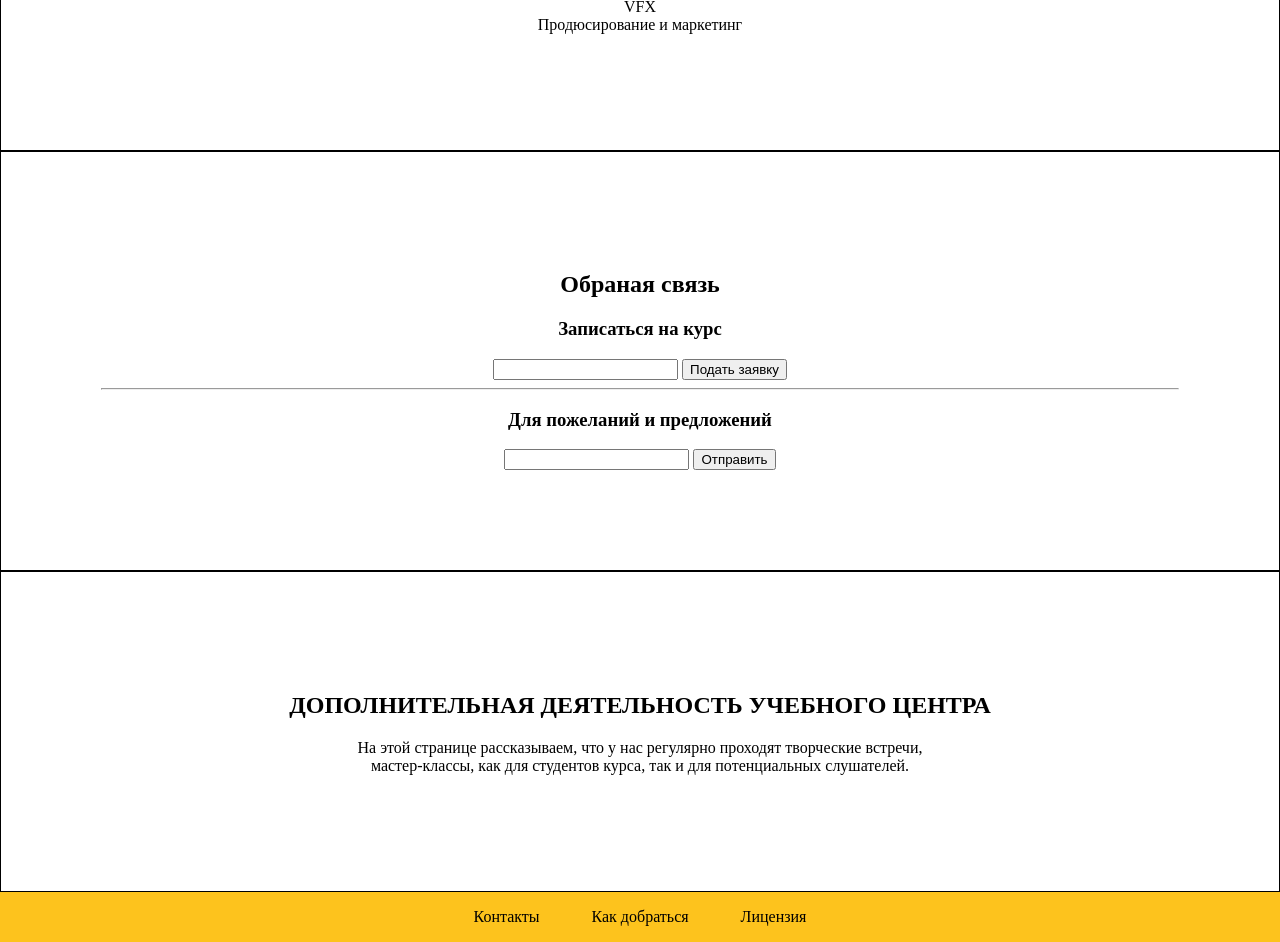
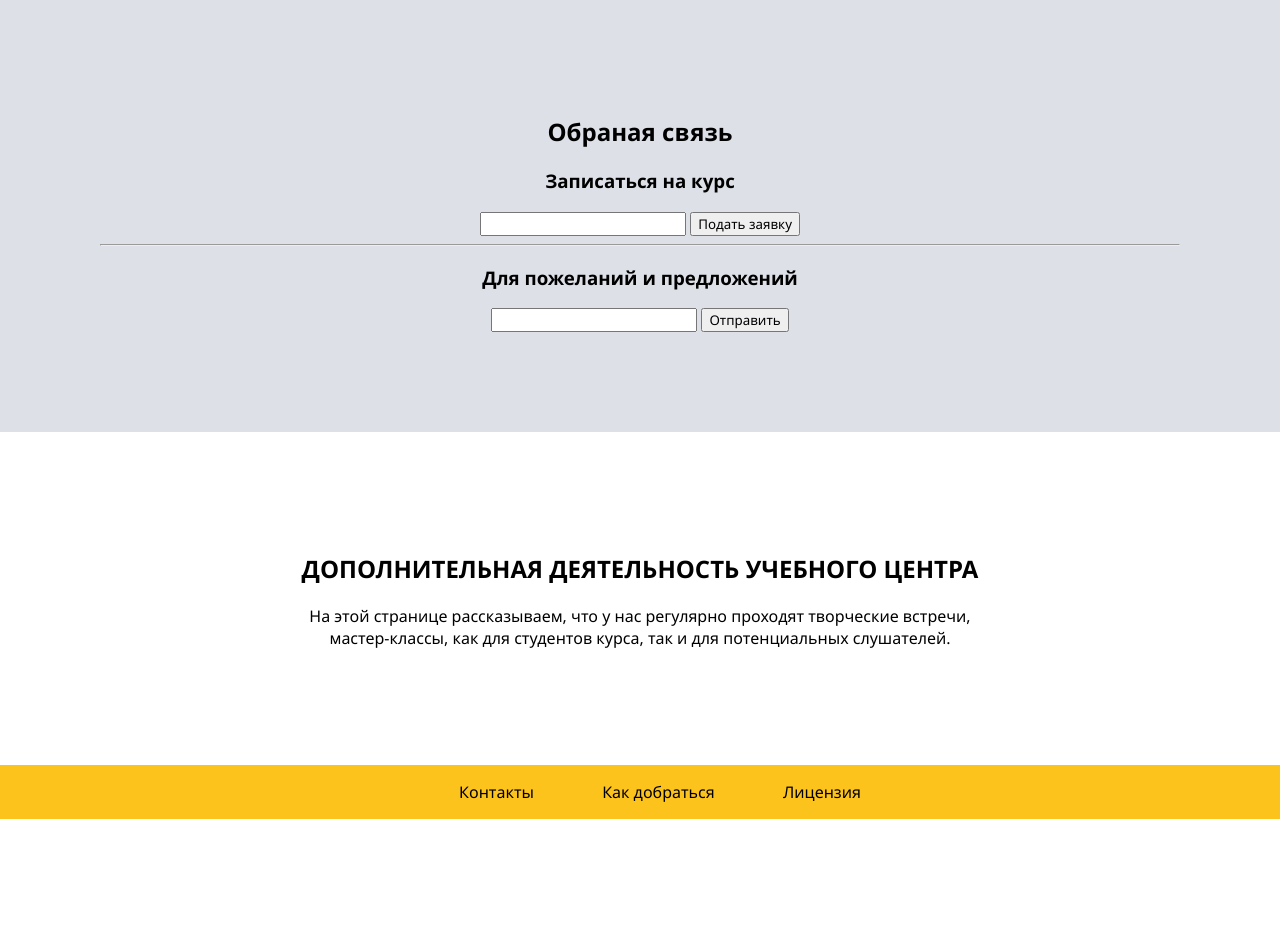
Before and after one commit to gromh-gromh/LenFilm, a plain HTML site: page index.html in a window 1280 px wide. Shown: the part 1072-2014 px from the top of the page. After the commit the page ends 1891 px from the top, so only its background shows below. Drawn offline with Linux system fonts and the light colour scheme.

Commit message:
Изменен шрифт

```diff
--- a/index.html
+++ b/index.html
@@ -10,7 +10,7 @@
 <body>
     <header>
             <ul>
-                <li class="horizontal"><img src="" alt='Учебный центр "Ленфильм"' style="float: left;"></li>
+                <li class="horizontal"><img src="" alt='Учебный центр "Ленфильм"'></li>
                 <li class="horizontal"><a>О нас</a></li>
                 <li class="horizontal"><a>Программы</a></li>
                 <li class="horizontal"><a>События</a></li>
--- a/styles.css
+++ b/styles.css
@@ -1,3 +1,6 @@
+*{
+    font-family: 'Segoe UI';
+}
 body{
     margin: 0px;
 }
@@ -13,26 +16,38 @@ ul{
     text-align: center;
     display: block;
     margin: auto;
-    padding: 16px;
     width: 75%;
     list-style-type: none;
 }
 .horizontal{
-    height: 100%;
     display: inline-block;
-    padding-right: 2.5%;
-    padding-left: 2.5%;
+    padding: 16px;
+}
+.horizontal a:link, .horizontal a{
+    padding: 16px;
 }
 .horizontal a:hover{
     background-color: rgba(0, 0, 0, 0.1);
 }
+.circular{
+    display: inline-block;
+}
 section{
     text-align: center;
-    border: solid 1px;
     padding: 100px;
 }
 #about{
     padding-top: 200px;
+    background-color: rgba(221, 225, 231, 1)
+}
+#programms{
+    background-color: white;
+}
+#contact{
+    background-color: rgba(221, 225, 231, 1);
+}
+#additional{
+    background-color: white;
 }
 footer{
     background-color: rgba(253, 195, 29, 1);
```
